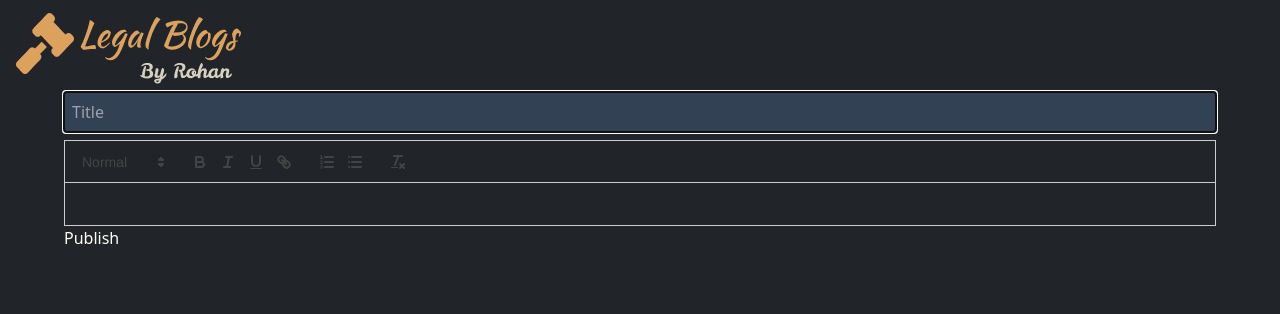
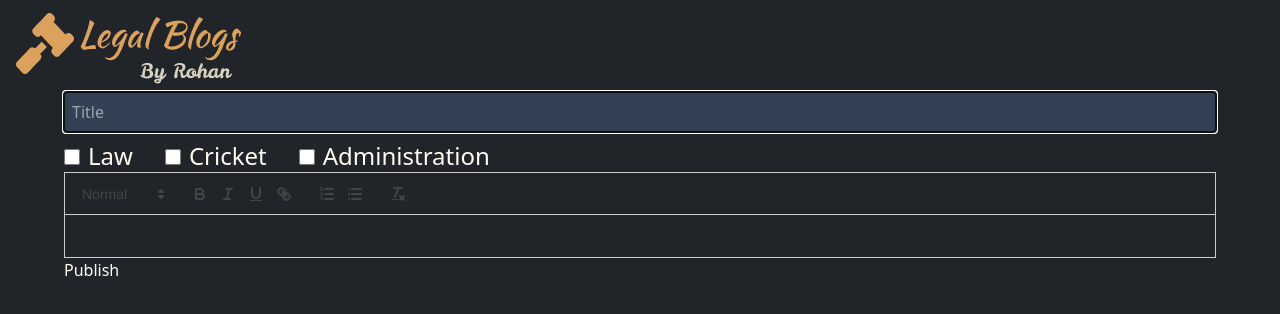
Before and after one commit to GautamRaj-12/legal-blogs-by-rohan, a React (Vite) app in the folder client/: page /write in a window 1280 px wide. Shown: the top 314 px of the page. Built offline with nearby package versions, Linux system fonts and the light colour scheme; a web font is replaced by a local one.

Commit message:
fetch single post

```diff
--- a/client/src/Layout.tsx
+++ b/client/src/Layout.tsx
@@ -1,13 +1,11 @@
 import { Outlet } from 'react-router-dom';
 import Navbar from './components/Navbar';
-import Footer from './components/Footer';
 
 const Layout = () => {
   return (
     <>
       <Navbar />
       <Outlet />
-      {/* <Footer /> */}
     </>
   );
 };
--- a/client/src/main.tsx
+++ b/client/src/main.tsx
@@ -16,6 +16,7 @@ import Register from './pages/Register.tsx';
 import { Provider } from 'react-redux';
 import store from './app/store.ts';
 import Write from './pages/Write.tsx';
+import SinglePost from './pages/SinglePost.tsx';
 
 const router = createBrowserRouter(
   createRoutesFromElements(
@@ -26,12 +27,12 @@ const router = createBrowserRouter(
       <Route path='/login' element={<Login />} />
       <Route path='/register' element={<Register />} />
       <Route path='/write' element={<Write />} />
+      <Route path='/post/:id' element={<SinglePost />} />
     </Route>
   )
 );
 ReactDOM.createRoot(document.getElementById('root')!).render(
   <React.StrictMode>
-    {/* <App /> */}
     <Provider store={store}>
       <RouterProvider router={router} />
     </Provider>
--- /dev/null
+++ b/client/src/pages/SinglePost.tsx
@@ -0,0 +1,36 @@
+import axios from 'axios';
+import { useEffect, useState } from 'react';
+import { useParams } from 'react-router-dom';
+import { API_URL } from '../config';
+const SinglePost = () => {
+  let { id } = useParams();
+  const [title, setTitle] = useState('');
+  const [desc, setDesc] = useState('');
+  console.log(id);
+  useEffect(() => {
+    const fetchSinglepost = async () => {
+      try {
+        const res = await axios.get(`${API_URL}/posts/post/${id}`);
+        console.log(res?.data);
+        setTitle(res?.data?.data?.title);
+        setDesc(res?.data?.data?.desc);
+      } catch (error) {
+        console.error('Error fetching post:', error);
+      }
+    };
+    fetchSinglepost();
+  }, [id]);
+  return (
+    <>
+      <section className='w-[90%] mx-auto mt-8'>
+        <div>
+          <img src='' alt='' />
+        </div>
+        <h1 className='text-6xl mb-5'>{title}</h1>
+        <p className='text-2xl'>{desc}</p>
+      </section>
+    </>
+  );
+};
+
+export default SinglePost;
--- a/client/src/pages/Write.tsx
+++ b/client/src/pages/Write.tsx
@@ -1,14 +1,16 @@
-import { useState } from "react";
-import ReactQuill from "react-quill";
-import "react-quill/dist/quill.snow.css";
-import { API_URL } from "../config";
-import { useSelector } from "react-redux";
-import { RootState } from "@reduxjs/toolkit/query";
-import axios from "axios";
+import { useState } from 'react';
+import ReactQuill from 'react-quill';
+import 'react-quill/dist/quill.snow.css';
+import { API_URL } from '../config';
+import { useSelector } from 'react-redux';
+import { RootState } from '@reduxjs/toolkit/query';
+import axios from 'axios';
+import { useNavigate } from 'react-router-dom';
 
 const Write = () => {
-  const [title, setTitle] = useState("");
-  const [desc, setDesc] = useState("");
+  const navigate = useNavigate();
+  const [title, setTitle] = useState('');
+  const [desc, setDesc] = useState('');
   // const [file, setFile] = useState(null);
   const user = useSelector((store: RootState) => store.user.user);
   const handleSubmit = async (e: React.FormEvent) => {
@@ -33,18 +35,19 @@ const Write = () => {
         withCredentials: true,
       });
       console.log(res);
+      navigate(`/post/${res?.data?.data?._id}`);
     } catch (err) {
       console.log(err);
     }
   };
   return (
     <>
-      <section className="w-[90%] mx-auto">
+      <section className='w-[90%] mx-auto'>
         {/* {file && (
         <img className='writeImg' src={URL.createObjectURL(file)} alt='' />
       )} */}
-        <form action="" onSubmit={handleSubmit} className="h-[70vh]">
-          <div className="writeFormGroup">
+        <form action='' onSubmit={handleSubmit} className='h-[70vh]'>
+          <div>
             {/* <label htmlFor="fileInput">
               <i className="writeIcon fas fa-plus"></i>
             </label> */}
@@ -55,16 +58,47 @@ const Write = () => {
               onChange={(e) => setFile(e.target.files[0])}
             /> */}
             <input
-              type="text"
-              placeholder="Title"
-              className="writeInput w-[100%] mb-2 p-2 bg-slate-700"
+              type='text'
+              placeholder='Title'
+              className='writeInput w-[100%] mb-2 p-2 bg-slate-700'
               autoFocus={true}
               value={title}
               onChange={(e) => setTitle(e.target.value)}
             />
+            <div className='flex gap-8 items-center text-2xl'>
+              <div>
+                <input
+                  type='checkbox'
+                  name='category-checkbox-law'
+                  id='category-checkbox-law'
+                  className='mr-2 w-4 h-4 accent-slate-500'
+                />
+                <label htmlFor='category-checkbox-law'>Law</label>
+              </div>
+              <div>
+                <input
+                  type='checkbox'
+                  name='category-checkbox-cricket'
+                  id='category-checkbox-cricket'
+                  className='mr-2 w-4 h-4 accent-slate-500'
+                />
+                <label htmlFor='category-checkbox-cricket'>Cricket</label>
+              </div>
+              <div>
+                <input
+                  type='checkbox'
+                  name='category-checkbox-administration'
+                  id='category-checkbox-administration'
+                  className='mr-2 w-4 h-4 accent-slate-500'
+                />
+                <label htmlFor='category-checkbox-administration'>
+                  Administration
+                </label>
+              </div>
+            </div>
           </div>
-          <ReactQuill theme="snow" value={desc} onChange={setDesc} />
-          <button className="writeSubmit" type="submit">
+          <ReactQuill theme='snow' value={desc} onChange={setDesc} />
+          <button className='writeSubmit' type='submit'>
             Publish
           </button>
         </form>
```
